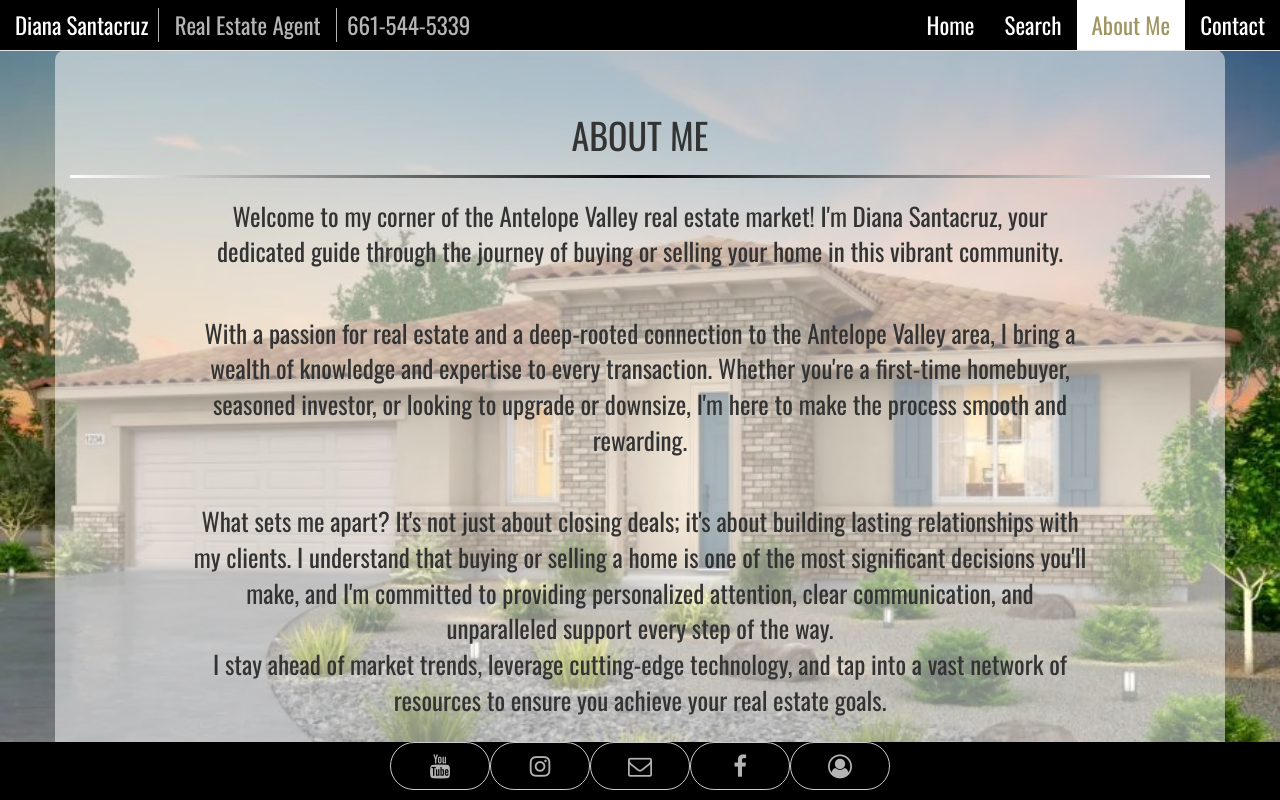
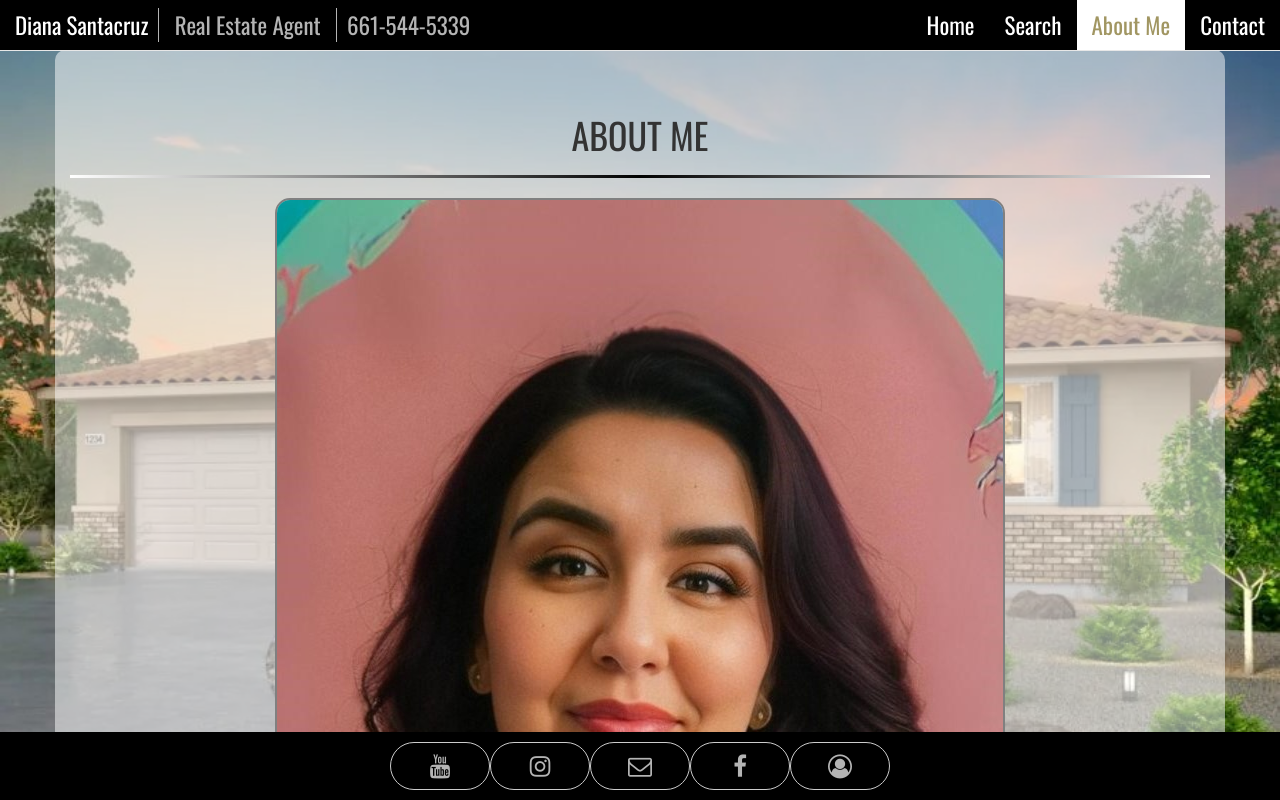
Before and after one commit to DianaRealtor/Home, a React (Create React App) app: page / in a window 1280 px wide. Both pictures are taken after a click on the link "About Me". Shown: the top 800 px of the page. Built offline with nearby package versions, Linux system fonts and the light colour scheme.

Commit message:
added about me pic, adjusted footer style

```diff
--- a/src/App.css
+++ b/src/App.css
@@ -96,6 +96,11 @@ img:hover {
   -webkit-filter: none !important;
   filter: none !important;
 }
+.size-auto{
+  height:auto;
+  width:auto;
+}
+
 
 .big-img {
   height: 361px;
@@ -106,6 +111,11 @@ img:hover {
     padding:unset;
     border: unset;
   }
+
+.size-auto{
+  height:auto;
+  width:-webkit-fill-available;
+}
 }
 
 .btn-default {
--- a/src/components/AboutMe.js
+++ b/src/components/AboutMe.js
@@ -10,7 +10,14 @@ function AboutMe() {
               <h1 style={{ marginTop: "65px" }}>ABOUT ME</h1>
               <hr className="divider-line" />
 
+              <img
+                className="not-grey size-auto"
+                src={`${process.env.PUBLIC_URL}/assets/about-me-pic222.jpg`}
+                alt="avatar"
+              />
               <div className="about-text">
+              <br/>
+
                 <p>
                   Welcome to my corner of the Antelope Valley real estate
                   market! I'm Diana Santacruz, your dedicated guide through the
@@ -55,11 +62,7 @@ function AboutMe() {
                   today, and let's turn your real estate dreams into reality!
                 </p>
               </div>
-              {/* <img
-              className="not-grey big-img"
-              src={`${process.env.PUBLIC_URL}/assets/home-image.jpg`}
-              alt="avatar"
-            /> */}
+
               <hr className="divider-line" />
             </div>
           </div>
--- a/src/components/FooterPortfolio.js
+++ b/src/components/FooterPortfolio.js
@@ -10,7 +10,7 @@ function FooterPortfolio() {
       <div className="footer">
         <div className="container">
           <div className="row flex-row-center">
-            <div className="home-buttons text-center" style={{marginBottom: '10px'}}>
+            <div className="home-buttons text-center">
               <a href="https://www.youtube.com/channel/UCAYIrUy3rrfIqPCvrZITu7A" className="portfolio-tooltip contact-button btn btn-default">
                 <i className="fa fa-youtube"></i>
                 <span className="tooltiptext">YouTube</span>
--- a/src/components/NavigationPortfolio.js
+++ b/src/components/NavigationPortfolio.js
@@ -23,7 +23,7 @@ function NavigationPortfolio(props) {
               <div className="navbar-brand">
                 Diana Santacruz
                 <span className='navigation-portfolio-subTitle'> Real Estate Agent </span>
-                <span className='navigation-portfolio-subTitle'> 661-544-5339 </span>
+                <span className='navigation-portfolio-thirdTitle'> 661-544-5339 </span>
 
               </div>
             </div>
--- a/src/index.css
+++ b/src/index.css
@@ -76,18 +76,29 @@ img:hover {
   font-size: 23px;
 }
 @media (max-width: 900px) {
+  .navigation-portfolio-thirdTitle {
+    display: none;
+  }
+}
+@media (max-width: 400px) {
   .navigation-portfolio-subTitle {
     display: none;
   }
 }
-@media (min-width: 900px) {
+
   .navigation-portfolio-subTitle {
     margin-left: 10px;
     padding-left: 10px;
     border-left: solid thin;
     color: #b4b4b4;
   }
-}
+  .navigation-portfolio-thirdTitle {
+    margin-left: 10px;
+    padding-left: 10px;
+    border-left: solid thin;
+    color: #b4b4b4;
+  }
+
 /* center hero image when screen width is no more than 768px */
 @media (max-width: 768px) {
   .home-hero {
@@ -132,6 +143,8 @@ img:hover {
 }
 .home-buttons {
   display: flex;
+  margin-bottom: 1rem;
+  margin-top: 1rem;
 }
 /* ABOUT SECTION */
 #about {
```
Also changed, not shown: public/assets/about-me-pic222.jpg (added), public/assets/tall-about-me-pic.jpg (added).
